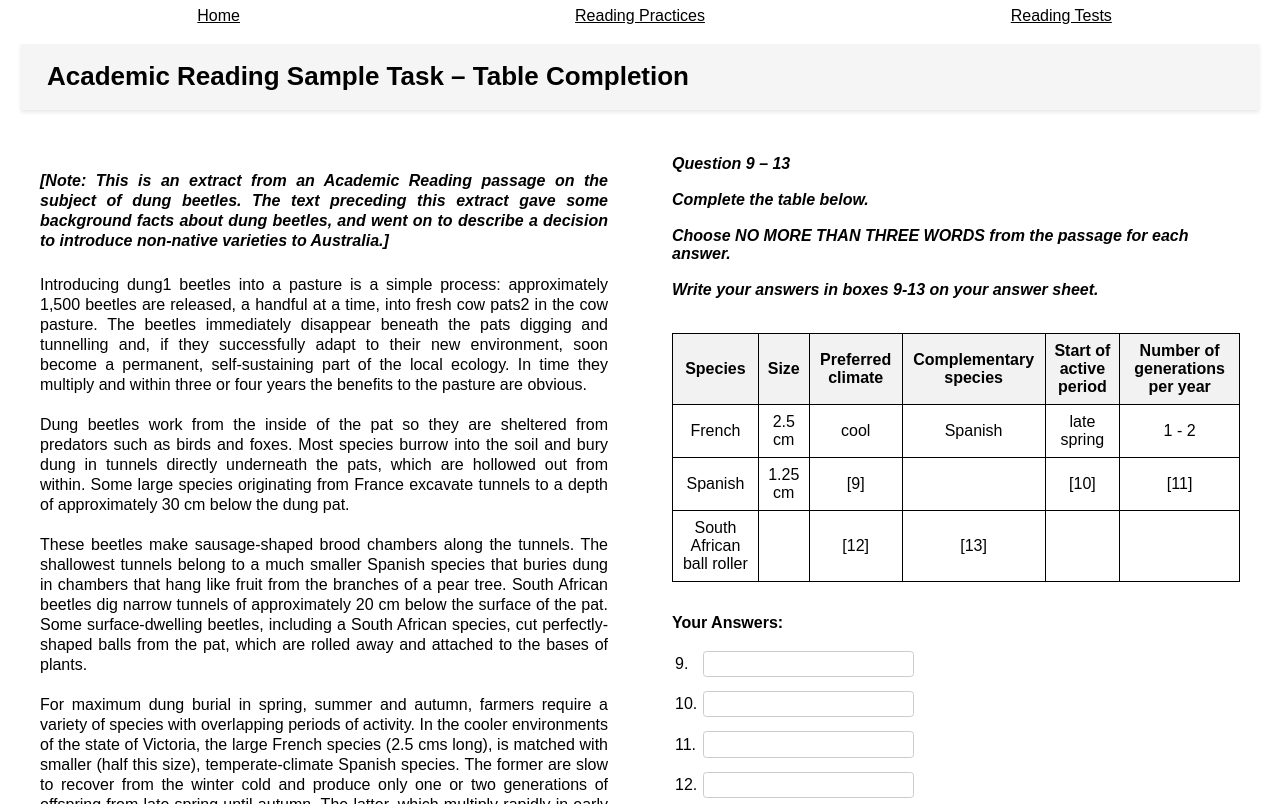
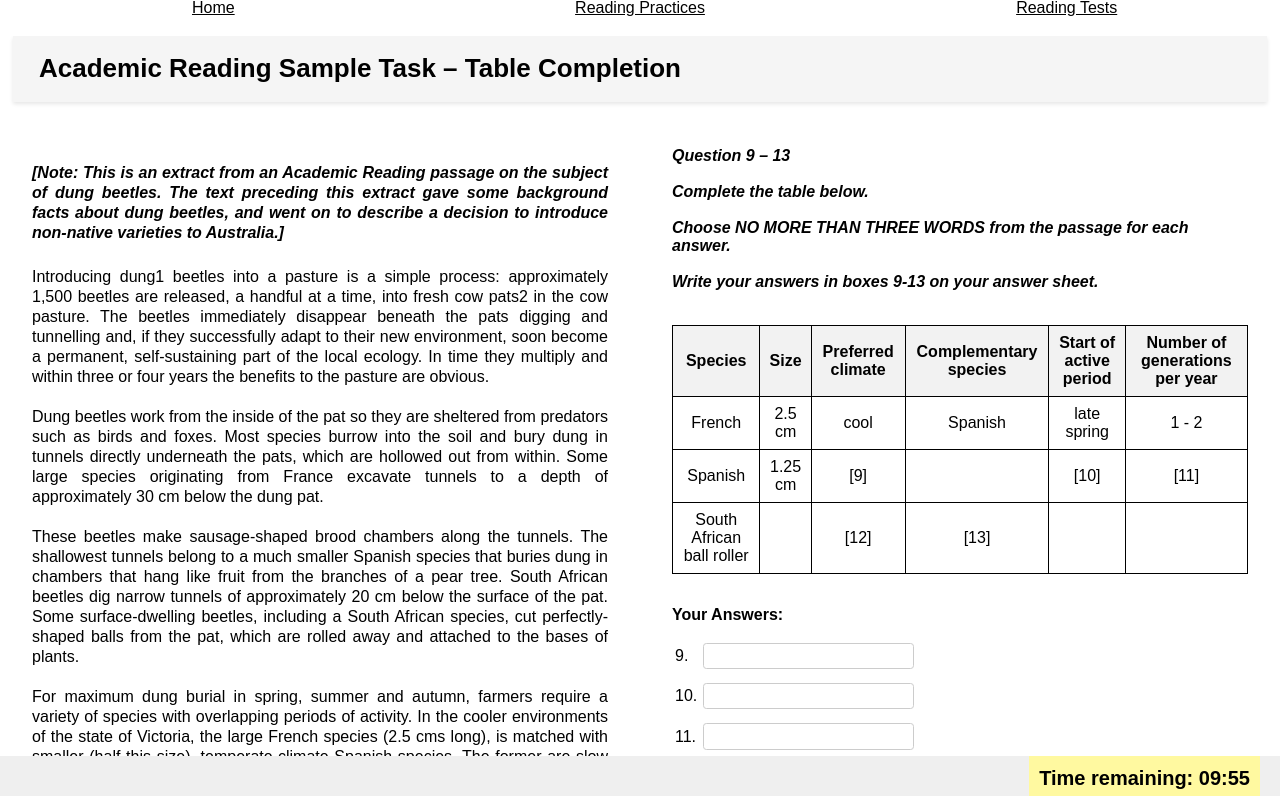
Before and after one commit to tranndt/ielts-simulator, a React (Create React App) app: page /reading-practices/table-completion in a window 1280 px wide. Built offline with nearby package versions, Linux system fonts and the light colour scheme.

Commit message:
Added a footing timer

```diff
--- a/src/components/Reading/QuestionFrame.js
+++ b/src/components/Reading/QuestionFrame.js
@@ -77,7 +77,7 @@ function QuestionFrame({ questionsList }) {
 
       {showAnswers && (
         <div id="correct-answers-count">
-          Total Score: {totalCorrect} / {totalQuestions}
+          You Scored: {totalCorrect} / {totalQuestions}
         </div>
       )}
     </div>
--- a/src/components/Reading/ReadingSectionFrame.js
+++ b/src/components/Reading/ReadingSectionFrame.js
@@ -2,8 +2,8 @@ import React from 'react';
 import PassageFrame from './PassageFrame';
 import QuestionFrame from '../Reading/QuestionFrame';
 import SectionInfoFrame from './SectionInfoFrame';
+import TimerFrame from './TimerFrame';
 import './ReadingStyles.css';
-import GradingComponent from '../Grading/GradingComponent';
 
 const ReadingSectionFrame = ({ passage }) => (
   <div className="passage-page">
@@ -15,6 +15,7 @@ const ReadingSectionFrame = ({ passage }) => (
       passageText={passage.passageText}
     />
     <QuestionFrame questionsList={passage.questionsList} />
+    <TimerFrame taskTime = {passage.taskTime}/>
   </div>
 );
 
--- a/src/components/Reading/ReadingStyles.css
+++ b/src/components/Reading/ReadingStyles.css
@@ -1,14 +1,37 @@
 /* Disable scrolling on the body */
 body {
   overflow: hidden;
+  margin: 0 0;
 }
 
 .passage-page {
   display: grid;
-  grid-template-rows: auto 1fr; /* Two rows: auto height for the navbar, remaining space for content */
-  grid-template-columns: 1fr 1fr; /* Two columns: equal width for passage and questions */
+  grid-template-rows: auto 1fr auto;
+  grid-template-columns: 1fr 1fr;
   height: 95vh;
   overflow: hidden;
+}
+
+.timer-frame {
+  grid-row: 3;
+  grid-column: 1 / span 2;
+  display: flex;
+  flex-direction: row;
+  height: 5vh;
+  padding: auto 1em auto 1em;
+  justify-items: center;
+  width: 100%;
+  align-items: center;
+  /* border: 1px solid #ccc; */
+  font-weight: bold;
+  background-color: rgb(239, 239, 239); /* Background color for the navbar */
+}
+
+.timer-frame .timer{
+  margin: auto 1em auto auto;
+  font-size: 1.25em;
+  background-color: #fff9a0;
+  padding: .5em;
 }
 
 .section-info-frame {
--- /dev/null
+++ b/src/components/Reading/TimerFrame.js
@@ -0,0 +1,37 @@
+import React, { useState, useEffect } from 'react';
+
+const TimerFrame = ({ taskTime }) => {
+  const [time, setTime] = useState(taskTime);
+
+  useEffect(() => {
+    if (time <= 0) return;
+
+    const timer = setInterval(() => {
+      setTime(prevTime => {
+        if (prevTime <= 1) {
+          clearInterval(timer);
+          return 0;
+        }
+        return prevTime - 1;
+      });
+    }, 1000);
+
+    return () => clearInterval(timer);
+  }, [time]);
+
+  const formatTime = (seconds) => {
+    const mins = Math.floor(seconds / 60);
+    const secs = seconds % 60;
+    return `${mins < 10 ? '0' : ''}${mins}:${secs < 10 ? '0' : ''}${secs}`;
+  };
+
+  return (
+    <div className="timer-frame">
+      <p className="timer" style={{ color: time < 60 ? 'red' : 'black' }}>
+      Time remaining: {formatTime(time)}
+      </p>
+    </div>
+  );
+};
+
+export default TimerFrame;
--- a/src/components/assets/json/matching_headings.json
+++ b/src/components/assets/json/matching_headings.json
@@ -1,6 +1,7 @@
 {
  "taskTitle": "Academic Reading Sample Task \u2013 Matching Headings",
  "taskSubtitle": "",
+ "taskTime": 600,
  "passageContext": "[Note: This is an extract from a Part 2 text about the physics of traffic behaviour.]\n\u00a9 2000 The Atlantic Media Co., as first published in The Atlantic Magazine. All rights reserved. Distributed by Tribune Content Agency.\n",
  "passageTitle": "The Physics of Traffic Behavior",
  "passageSubtitle": "",
--- a/src/components/assets/json/mcq.json
+++ b/src/components/assets/json/mcq.json
@@ -1,6 +1,7 @@
 {
   "taskTitle": "Academic Reading Sample Task \u2013 Multiple Choice: one answer",
   "taskSubtitle": "",
+  "taskTime": 100,
   "passageContext": "[Note: This is an extract from a Part 1 text about older people in the workforce.]\u00a9 The Economist Newspaper Limited, London, 1999",
   "passageTitle": "",
   "passageSubtitle": "",
--- a/src/components/assets/json/table.json
+++ b/src/components/assets/json/table.json
@@ -1,6 +1,7 @@
 {
   "taskTitle": "Academic Reading Sample Task \u2013 Table Completion",
   "taskSubtitle": "",
+  "taskTime": 600,
   "passageContext": "[Note: This is an extract from an Academic Reading passage on the subject of dung beetles. The text preceding this extract gave some background facts about dung beetles, and went on to describe a decision to introduce non-native varieties to Australia.]",
   "passageTitle": "",
   "passageSubtitle": "",
```
